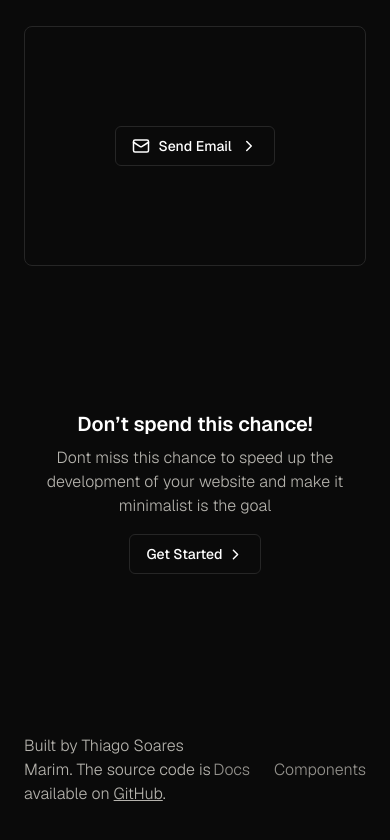
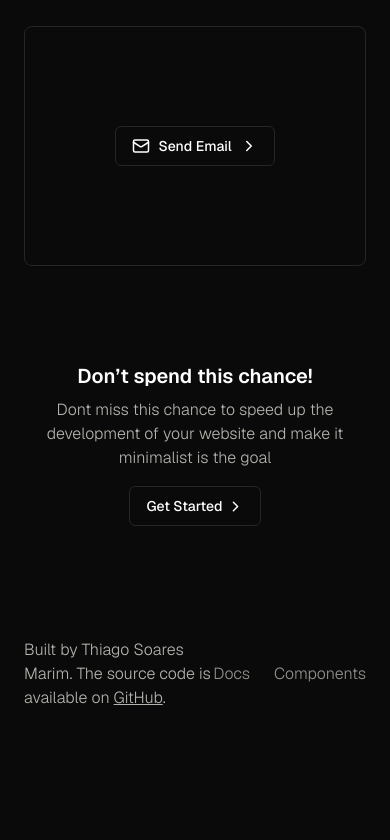
Before and after one commit to thiagomarim/core-ui, a Next.js app: page / in a window 390 px wide. Shown: the part 2557-3397 px from the top of the page. After the commit the page ends 3331 px from the top, so only its background shows below. Built offline with nearby package versions, Linux system fonts and the light colour scheme.

Commit message:
fix: get started section responsive

```diff
--- a/src/components/get-started/index.tsx
+++ b/src/components/get-started/index.tsx
@@ -4,7 +4,7 @@ import Link from "next/link";
 
 export default function GetStarted() {
   return (
-    <section className="container py-24 flex flex-col items-center gap-2">
+    <section className="container py-12 sm:py-24 flex flex-col items-center gap-2">
       <h3 className="text-xl font-semibold text-center md:text-2xl text-primary">
         Don’t spend this chance!
       </h3>
```
